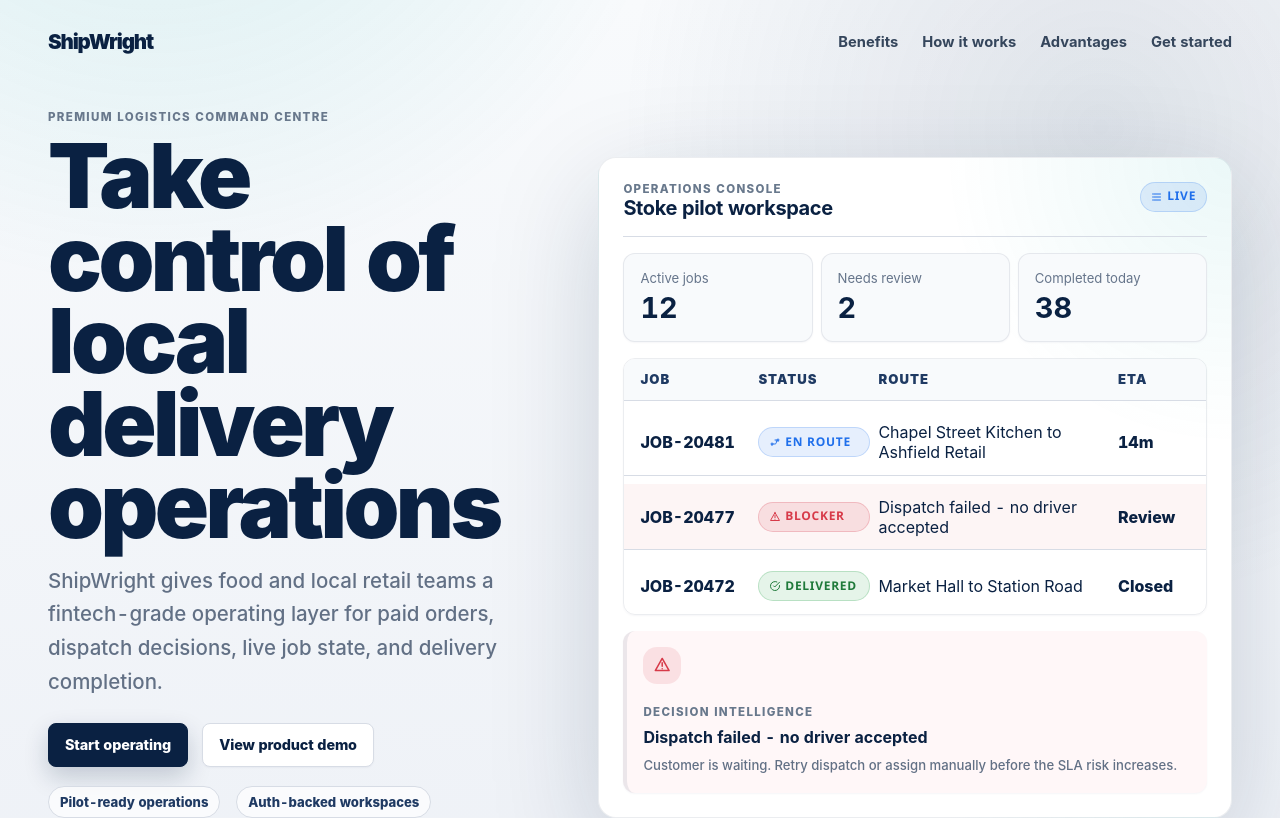
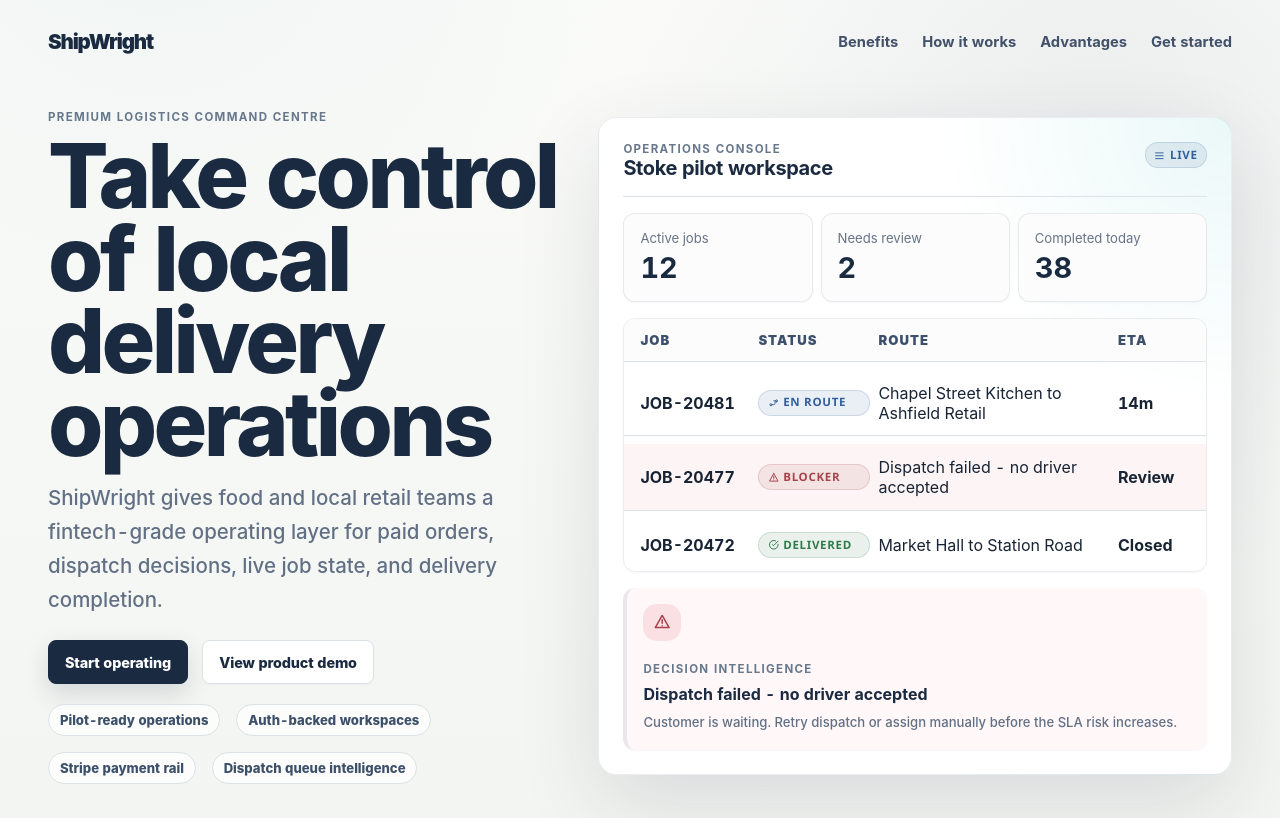
Before and after one commit to bussywales/ondemand-logistics-platform, a Next.js app in the folder apps/web/: page / in a window 1280 px wide. Shown: the top 818 px of the page. Built offline with nearby package versions, Linux system fonts and the light colour scheme; no server answers.

Commit message:
Refine premium UI visual tone

```diff
--- a/apps/web/app/design-system.css
+++ b/apps/web/app/design-system.css
@@ -1,44 +1,48 @@
 :root {
   /* ShipWright Design System v1 tokens */
-  --sw-color-background: #edeff3;
+  --sw-color-background: #f1f3f0;
   --sw-color-surface: #ffffff;
-  --sw-color-surface-elevated: #f8fbff;
-  --sw-color-navy-950: #050c19;
-  --sw-color-navy-900: #0a2142;
-  --sw-color-navy-800: #102f5a;
-  --sw-color-navy-700: #1f3a63;
-  --sw-color-navy-100: #e8eef7;
-  --sw-color-text-primary: #0a2142;
-  --sw-color-text-muted: #66758b;
+  --sw-color-surface-elevated: #fbfcfb;
+  --sw-color-navy-950: #111b2a;
+  --sw-color-navy-900: #1a2a40;
+  --sw-color-navy-800: #263a56;
+  --sw-color-navy-700: #3d506b;
+  --sw-color-navy-100: #e8edf3;
+  --sw-color-text-primary: #182434;
+  --sw-color-text-muted: #687386;
+  --sw-color-ink-strong: #182434;
+  --sw-color-ink-muted: #687386;
+  --sw-color-ink-subtle: #788497;
+  --sw-color-ink-soft: #8994a5;
   --sw-color-text-inverse: #ffffff;
-  --sw-color-success: #2da44e;
-  --sw-color-warning: #e3a008;
-  --sw-color-danger: #d73a49;
-  --sw-color-info: #1f6feb;
-  --sw-color-teal: #00a6a6;
-  --sw-color-success-soft: rgba(45, 164, 78, 0.12);
-  --sw-color-warning-soft: rgba(227, 160, 8, 0.14);
-  --sw-color-danger-soft: rgba(215, 58, 73, 0.12);
-  --sw-color-info-soft: rgba(31, 111, 235, 0.11);
-  --sw-color-teal-soft: rgba(0, 166, 166, 0.12);
+  --sw-color-success: #317a4b;
+  --sw-color-warning: #a26d1b;
+  --sw-color-danger: #a7434b;
+  --sw-color-info: #315f9b;
+  --sw-color-teal: #2c807f;
+  --sw-color-success-soft: rgba(49, 122, 75, 0.1);
+  --sw-color-warning-soft: rgba(162, 109, 27, 0.11);
+  --sw-color-danger-soft: rgba(167, 67, 75, 0.1);
+  --sw-color-info-soft: rgba(49, 95, 155, 0.1);
+  --sw-color-teal-soft: rgba(44, 128, 127, 0.1);
 
   --sw-gradient-danger-command:
-    radial-gradient(circle at 8% 9%, rgba(255, 97, 109, 0.48), transparent 19rem),
-    radial-gradient(circle at 74% 24%, rgba(0, 166, 166, 0.17), transparent 25rem),
-    linear-gradient(128deg, #050c19 0%, #11162d 24%, #671321 57%, #081b36 100%);
+    radial-gradient(circle at 8% 9%, rgba(167, 67, 75, 0.2), transparent 20rem),
+    radial-gradient(circle at 76% 20%, rgba(44, 128, 127, 0.1), transparent 26rem),
+    linear-gradient(128deg, #172234 0%, #1d2b3f 48%, #29364a 100%);
   --sw-gradient-warning-command:
-    radial-gradient(circle at 9% 4%, rgba(227, 160, 8, 0.2), transparent 17rem),
-    radial-gradient(circle at 86% 14%, rgba(0, 166, 166, 0.11), transparent 20rem),
-    linear-gradient(135deg, #ffffff 0%, #fffaf0 48%, #eef4fb 100%);
+    radial-gradient(circle at 9% 4%, rgba(162, 109, 27, 0.1), transparent 17rem),
+    radial-gradient(circle at 86% 14%, rgba(44, 128, 127, 0.06), transparent 20rem),
+    linear-gradient(135deg, #ffffff 0%, #fbf8ef 54%, #f4f6f4 100%);
   --sw-gradient-neutral-command:
-    radial-gradient(circle at 10% 0%, rgba(0, 166, 166, 0.18), transparent 17rem),
-    radial-gradient(circle at 86% 18%, rgba(31, 58, 99, 0.14), transparent 19rem),
-    linear-gradient(135deg, #ffffff 0%, #f7fbff 54%, #eef4fb 100%);
+    radial-gradient(circle at 10% 0%, rgba(44, 128, 127, 0.08), transparent 17rem),
+    radial-gradient(circle at 86% 18%, rgba(61, 80, 107, 0.08), transparent 19rem),
+    linear-gradient(135deg, #ffffff 0%, #fbfcfb 58%, #f2f5f4 100%);
 
-  --sw-shadow-sm: 0 8px 22px rgba(10, 33, 66, 0.06);
-  --sw-shadow-md: 0 18px 48px rgba(10, 33, 66, 0.1);
-  --sw-shadow-lg: 0 34px 110px rgba(10, 33, 66, 0.18);
-  --sw-shadow-danger-glow: 0 0 90px rgba(215, 58, 73, 0.2);
+  --sw-shadow-sm: 0 6px 18px rgba(24, 36, 52, 0.045);
+  --sw-shadow-md: 0 14px 36px rgba(24, 36, 52, 0.075);
+  --sw-shadow-lg: 0 28px 84px rgba(24, 36, 52, 0.12);
+  --sw-shadow-danger-glow: 0 0 56px rgba(167, 67, 75, 0.1);
 
   --sw-radius-sm: 10px;
   --sw-radius-md: 14px;
@@ -53,13 +57,13 @@
   --sw-space-8: 2rem;
   --sw-space-12: 3rem;
 
-  --sw-type-hero: 920 clamp(2.55rem, 4.8vw, 4.45rem) / 0.94 "IBM Plex Sans", "Segoe UI", sans-serif;
-  --sw-type-page-title: 900 clamp(2.1rem, 4vw, 3.5rem) / 0.96 "IBM Plex Sans", "Segoe UI", sans-serif;
-  --sw-type-section-title: 860 clamp(1.45rem, 2.2vw, 2rem) / 1.02 "IBM Plex Sans", "Segoe UI", sans-serif;
-  --sw-type-card-title: 820 1.1rem / 1.2 "IBM Plex Sans", "Segoe UI", sans-serif;
+  --sw-type-hero: 760 clamp(2.35rem, 4.5vw, 4rem) / 1 "IBM Plex Sans", "Segoe UI", sans-serif;
+  --sw-type-page-title: 760 clamp(1.95rem, 3.7vw, 3.05rem) / 1.03 "IBM Plex Sans", "Segoe UI", sans-serif;
+  --sw-type-section-title: 700 clamp(1.28rem, 2vw, 1.78rem) / 1.08 "IBM Plex Sans", "Segoe UI", sans-serif;
+  --sw-type-card-title: 680 1.04rem / 1.28 "IBM Plex Sans", "Segoe UI", sans-serif;
   --sw-type-body: 500 1rem / 1.55 "IBM Plex Sans", "Segoe UI", sans-serif;
-  --sw-type-label: 850 0.75rem / 1.2 "IBM Plex Sans", "Segoe UI", sans-serif;
-  --sw-type-value: 850 1rem / 1.24 "IBM Plex Sans", "Segoe UI", sans-serif;
+  --sw-type-label: 720 0.72rem / 1.25 "IBM Plex Sans", "Segoe UI", sans-serif;
+  --sw-type-value: 760 1rem / 1.28 "IBM Plex Sans", "Segoe UI", sans-serif;
 
   /* Backward-compatible aliases for the current app layer. */
   --bg: var(--sw-color-background);
@@ -137,7 +141,7 @@
   position: relative;
   overflow: hidden;
   padding: var(--sw-surface-inset);
-  border: 1px solid rgba(255, 79, 93, 0.72);
+  border: 1px solid rgba(167, 67, 75, 0.28);
   border-radius: var(--sw-radius-xl);
   background: var(--sw-gradient-danger-command);
   box-shadow: var(--sw-shadow-lg), var(--sw-shadow-danger-glow);
@@ -149,30 +153,30 @@
   position: relative;
   overflow: hidden;
   padding: var(--sw-surface-inset);
-  border: 1px solid rgba(10, 33, 66, 0.1);
+  border: 1px solid rgba(24, 36, 52, 0.08);
   border-radius: var(--sw-radius-xl);
   background: var(--sw-gradient-neutral-command);
   box-shadow: var(--sw-shadow-md);
 }
 
 .sw-command-surface--warning {
-  border-color: rgba(215, 58, 73, 0.24);
+  border-color: rgba(162, 109, 27, 0.18);
   background: var(--sw-gradient-warning-command);
 }
 
 .sw-operational-surface {
   --sw-surface-inset: var(--sw-space-4);
   padding: var(--sw-surface-inset);
-  border: 1px solid rgba(10, 33, 66, 0.09);
+  border: 1px solid rgba(24, 36, 52, 0.075);
   border-radius: var(--sw-radius-lg);
-  background: linear-gradient(180deg, rgba(255, 255, 255, 0.98), rgba(248, 251, 255, 0.92));
+  background: linear-gradient(180deg, rgba(255, 255, 255, 0.98), rgba(249, 250, 248, 0.92));
   box-shadow: var(--sw-shadow-md);
 }
 
 .sw-supporting-surface {
   --sw-surface-inset: var(--sw-space-4);
   padding: var(--sw-surface-inset);
-  border: 1px solid rgba(10, 33, 66, 0.08);
+  border: 1px solid rgba(24, 36, 52, 0.07);
   border-radius: var(--sw-radius-lg);
   background: rgba(255, 255, 255, 0.84);
   box-shadow: var(--sw-shadow-sm);
@@ -183,7 +187,7 @@
   padding: var(--sw-surface-inset);
   border: 1px dashed rgba(102, 117, 139, 0.28);
   border-radius: var(--sw-radius-lg);
-  background: rgba(245, 248, 252, 0.72);
+  background: rgba(247, 248, 246, 0.72);
   box-shadow: var(--sw-shadow-sm);
 }
 
@@ -197,7 +201,7 @@
 .sw-decision-title {
   color: var(--sw-color-text-inverse);
   font: var(--sw-type-hero);
-  letter-spacing: -0.075em;
+  letter-spacing: -0.052em;
 }
 
 .sw-decision-copy {
@@ -214,8 +218,8 @@
 .sw-decision-insight {
   padding: var(--sw-space-4);
   border-radius: var(--sw-radius-lg);
-  background: rgba(255, 255, 255, 0.09);
-  box-shadow: inset 0 1px 0 rgba(255, 255, 255, 0.14), 0 22px 48px rgba(0, 0, 0, 0.13);
+  background: rgba(255, 255, 255, 0.075);
+  box-shadow: inset 0 1px 0 rgba(255, 255, 255, 0.12), 0 16px 34px rgba(0, 0, 0, 0.09);
   backdrop-filter: blur(18px);
 }
 
@@ -230,9 +234,10 @@
   position: relative;
   overflow: hidden;
   padding: var(--sw-surface-inset);
+  border: 1px solid rgba(24, 36, 52, 0.065);
   border-radius: var(--sw-radius-lg);
   background: var(--sw-color-surface);
-  box-shadow: var(--sw-shadow-md);
+  box-shadow: var(--sw-shadow-sm);
 }
 
 .sw-metric-icon,
@@ -245,7 +250,7 @@
 
 .sw-metric-value {
   color: var(--sw-color-text-primary);
-  font-weight: 900;
+  font-weight: 760;
   font-variant-numeric: tabular-nums;
   letter-spacing: -0.06em;
 }
@@ -272,18 +277,19 @@
   gap: var(--sw-space-4);
   padding: var(--sw-row-inset);
   border-radius: var(--sw-radius-lg);
-  background: rgba(255, 255, 255, 0.76);
+  border: 1px solid rgba(24, 36, 52, 0.06);
+  background: rgba(255, 255, 255, 0.74);
   box-shadow: var(--sw-shadow-sm);
 }
 
 .sw-queue-row--danger {
-  border: 1px solid rgba(215, 58, 73, 0.14);
-  background: linear-gradient(180deg, rgba(255, 255, 255, 0.82), rgba(255, 246, 247, 0.78));
+  border-color: rgba(167, 67, 75, 0.14);
+  background: linear-gradient(180deg, rgba(255, 255, 255, 0.88), rgba(250, 245, 244, 0.8));
 }
 
 .sw-queue-row--warning {
-  border: 1px solid rgba(227, 160, 8, 0.2);
-  background: linear-gradient(180deg, rgba(255, 255, 255, 0.82), rgba(255, 250, 238, 0.78));
+  border-color: rgba(162, 109, 27, 0.16);
+  background: linear-gradient(180deg, rgba(255, 255, 255, 0.88), rgba(250, 247, 239, 0.8));
 }
 
 .sw-queue-row-main {
@@ -328,8 +334,8 @@
   display: inline-flex;
   align-items: center;
   gap: var(--sw-space-1);
-  min-height: 30px;
-  padding: 0.38rem 0.62rem;
+  min-height: 26px;
+  padding: 0.28rem 0.52rem;
   border: 1px solid transparent;
   border-radius: 999px;
   font: var(--sw-type-label);
@@ -338,32 +344,32 @@
 }
 
 .sw-badge--danger {
-  border-color: rgba(215, 58, 73, 0.22);
+  border-color: rgba(167, 67, 75, 0.18);
   background: var(--sw-color-danger-soft);
   color: var(--sw-color-danger);
 }
 
 .sw-badge--warning {
-  border-color: rgba(227, 160, 8, 0.26);
+  border-color: rgba(162, 109, 27, 0.18);
   background: var(--sw-color-warning-soft);
-  color: #9b6500;
+  color: var(--sw-color-warning);
 }
 
 .sw-badge--success {
-  border-color: rgba(45, 164, 78, 0.24);
+  border-color: rgba(49, 122, 75, 0.18);
   background: var(--sw-color-success-soft);
-  color: #1f7a3a;
+  color: var(--sw-color-success);
 }
 
 .sw-badge--info {
-  border-color: rgba(31, 111, 235, 0.2);
+  border-color: rgba(49, 95, 155, 0.17);
   background: var(--sw-color-info-soft);
   color: var(--sw-color-info);
 }
 
 .sw-badge--neutral {
-  border-color: rgba(102, 117, 139, 0.18);
-  background: rgba(102, 117, 139, 0.08);
+  border-color: rgba(104, 115, 134, 0.14);
+  background: rgba(104, 115, 134, 0.07);
   color: var(--sw-color-text-primary);
 }
 
@@ -376,7 +382,7 @@
   padding: 0.85rem 1.15rem;
   border: 1px solid transparent;
   border-radius: var(--sw-radius-sm);
-  font-weight: 800;
+  font-weight: 720;
   transition: background 160ms ease, border-color 160ms ease, box-shadow 160ms ease, transform 160ms ease;
 }
 
@@ -386,7 +392,7 @@
 }
 
 .sw-button--secondary {
-  border-color: rgba(10, 33, 66, 0.12);
+  border-color: rgba(24, 36, 52, 0.1);
   background: var(--sw-color-surface);
   color: var(--sw-color-text-primary);
 }
@@ -394,7 +400,7 @@
 .sw-button--danger {
   background: var(--sw-color-danger);
   color: var(--sw-color-text-inverse);
-  box-shadow: 0 18px 42px rgba(215, 58, 73, 0.22);
+  box-shadow: 0 12px 30px rgba(167, 67, 75, 0.16);
 }
 
 .sw-button--ghost {
@@ -415,12 +421,12 @@
 
 .sw-icon-badge--warning {
   background: var(--sw-color-warning-soft);
-  color: #9b6500;
+  color: var(--sw-color-warning);
 }
 
 .sw-icon-badge--success {
   background: var(--sw-color-success-soft);
-  color: #1f7a3a;
+  color: var(--sw-color-success);
 }
 
 .sw-icon-badge--info {
@@ -457,7 +463,8 @@
   display: grid;
   gap: var(--sw-space-2);
   border-radius: var(--sw-radius-lg);
-  background: rgba(255, 255, 255, 0.8);
+  border: 1px solid rgba(24, 36, 52, 0.06);
+  background: rgba(255, 255, 255, 0.74);
   box-shadow: var(--sw-shadow-sm);
 }
 
@@ -489,3 +496,201 @@
     justify-content: flex-start;
   }
 }
+
+/* Premium visual tone pass: keep operations legible without emergency-dashboard weight. */
+.ops-shell h1,
+.ops-shell h2,
+.ops-shell h3,
+.admin-shell-page h1,
+.admin-shell-page h2,
+.admin-shell-page h3,
+.reports-shell-page h1,
+.reports-shell-page h2,
+.reports-shell-page h3,
+.payments-shell-page h1,
+.payments-shell-page h2,
+.payments-shell-page h3,
+.customer-order-page h1,
+.customer-order-page h2,
+.customer-order-page h3,
+.driver-shell h1,
+.driver-shell h2,
+.driver-shell h3 {
+  color: var(--sw-color-text-primary);
+  font-weight: 700;
+  letter-spacing: -0.035em;
+}
+
+.ops-shell .sw-card-header h2,
+.admin-shell-page .sw-card-header h2,
+.reports-shell-page .sw-card-header h2,
+.payments-shell-page .sw-card-header h2 {
+  font: var(--sw-type-section-title);
+}
+
+.ops-shell .sw-list-row,
+.ops-shell .sw-queue-row,
+.admin-shell-page .sw-list-row,
+.admin-shell-page .sw-queue-row,
+.reports-shell-page .sw-list-row,
+.payments-shell-page .sw-list-row {
+  border-color: rgba(24, 36, 52, 0.065);
+  box-shadow: var(--sw-shadow-sm);
+}
+
+.ops-decision-banner,
+.ops-job-hero,
+.orders-decision-surface,
+.tracking-command-surface {
+  border-color: rgba(44, 128, 127, 0.16);
+  background:
+    radial-gradient(circle at 86% 10%, rgba(44, 128, 127, 0.14), transparent 24rem),
+    radial-gradient(circle at 8% 0%, rgba(255, 255, 255, 0.09), transparent 18rem),
+    linear-gradient(135deg, #172234 0%, #1f2f45 52%, #34465d 100%);
+  box-shadow:
+    inset 0 1px 0 rgba(255, 255, 255, 0.07),
+    0 24px 70px rgba(24, 36, 52, 0.2);
+}
+
+.ops-job-hero-blocker,
+.orders-command-surface-alert,
+.orders-decision-surface:not(.orders-decision-surface-success):not(.orders-decision-surface-neutral),
+.reports-empty-state-danger,
+.payments-empty-state-danger {
+  border-color: rgba(167, 67, 75, 0.15);
+}
+
+.ops-job-hero-blocker,
+.orders-decision-surface:not(.orders-decision-surface-success):not(.orders-decision-surface-neutral) {
+  background:
+    radial-gradient(circle at 88% 12%, rgba(167, 67, 75, 0.16), transparent 22rem),
+    radial-gradient(circle at 8% 0%, rgba(255, 255, 255, 0.08), transparent 18rem),
+    linear-gradient(135deg, #3a2230 0%, #1f2f45 62%, #34465d 100%);
+  box-shadow:
+    inset 0 1px 0 rgba(255, 255, 255, 0.07),
+    0 24px 72px rgba(55, 33, 43, 0.18);
+}
+
+.ops-decision-banner h2,
+.ops-job-hero h2,
+.orders-decision-surface h2 {
+  font-size: clamp(1.72rem, 3.2vw, 2.72rem);
+  font-weight: 720;
+  line-height: 1.05;
+  letter-spacing: -0.045em;
+}
+
+.ops-decision-grid > div,
+.sw-decision-insight,
+.orders-decision-hero-success,
+.orders-decision-hero-neutral {
+  background: rgba(255, 255, 255, 0.07);
+  box-shadow: inset 0 1px 0 rgba(255, 255, 255, 0.11);
+}
+
+.ops-metric-card,
+.admin-summary-card,
+.admin-health-card,
+.reports-metric-card,
+.payments-metric-card {
+  border-color: rgba(24, 36, 52, 0.065);
+  background:
+    radial-gradient(circle at top right, rgba(44, 128, 127, 0.035), transparent 11rem),
+    linear-gradient(180deg, #ffffff, #fafbf9);
+  box-shadow: var(--sw-shadow-sm);
+}
+
+.ops-metric-card strong,
+.admin-summary-card strong,
+.admin-health-card strong,
+.reports-metric-card strong,
+.payments-metric-card strong {
+  color: var(--sw-color-text-primary);
+  font-weight: 720;
+  letter-spacing: -0.035em;
+}
+
+.ops-metric-card-attention,
+.admin-summary-card-warning,
+.reports-action-row-warning,
+.payments-queue-row-warning .payments-risk-strip {
+  background:
+    radial-gradient(circle at top right, rgba(162, 109, 27, 0.055), transparent 11rem),
+    linear-gradient(180deg, #ffffff, #fbf8ef);
+}
+
+.ops-metric-card-attention.ops-metric-card-alert,
+.admin-summary-card-danger,
+.briefing-item-danger,
+.reports-action-row-danger,
+.payments-queue-row-danger .payments-risk-strip,
+.orders-command-surface-alert {
+  background:
+    radial-gradient(circle at top right, rgba(167, 67, 75, 0.055), transparent 12rem),
+    linear-gradient(180deg, #ffffff, #faf5f4);
+}
+
+.admin-command-item-danger,
+.admin-intervention-row-danger,
+.admin-outbox-row-danger,
+.orders-queue-row-danger,
+.assignment-row-blocked {
+  border-left-width: 3px;
+  border-left-color: var(--sw-color-danger);
+}
+
+.admin-command-item-warning,
+.admin-intervention-row-warning,
+.admin-outbox-row-warning {
+  border-left-width: 3px;
+  border-left-color: var(--sw-color-warning);
+}
+
+.admin-command-item-success,
+.orders-queue-row-success,
+.assignment-row-ready {
+  border-left-width: 3px;
+  border-left-color: var(--sw-color-success);
+}
+
+.attention-queue-row,
+.admin-command-item,
+.briefing-item,
+.reports-action-row,
+.payments-queue-row,
+.orders-queue-row {
+  background: rgba(255, 255, 255, 0.78);
+  box-shadow:
+    inset 0 1px 0 rgba(255, 255, 255, 0.72),
+    0 10px 28px rgba(24, 36, 52, 0.045);
+}
+
+.attention-queue-row,
+.briefing-item-danger,
+.reports-action-row-danger,
+.payments-queue-row-danger,
+.orders-queue-row-danger {
+  border-color: rgba(167, 67, 75, 0.12);
+}
+
+.briefing-item-warning,
+.reports-action-row-warning,
+.payments-queue-row-warning {
+  border-color: rgba(162, 109, 27, 0.13);
+}
+
+.attention-queue-row::before {
+  background: var(--sw-color-danger);
+  box-shadow: none;
+  width: 3px;
+}
+
+.attention-severity-risk::before {
+  background: var(--sw-color-warning);
+}
+
+.sw-button--danger,
+.button-danger {
+  background: var(--sw-color-danger);
+  box-shadow: 0 12px 28px rgba(167, 67, 75, 0.14);
+}
```
Also changed, not shown: apps/web/app/globals.css.
